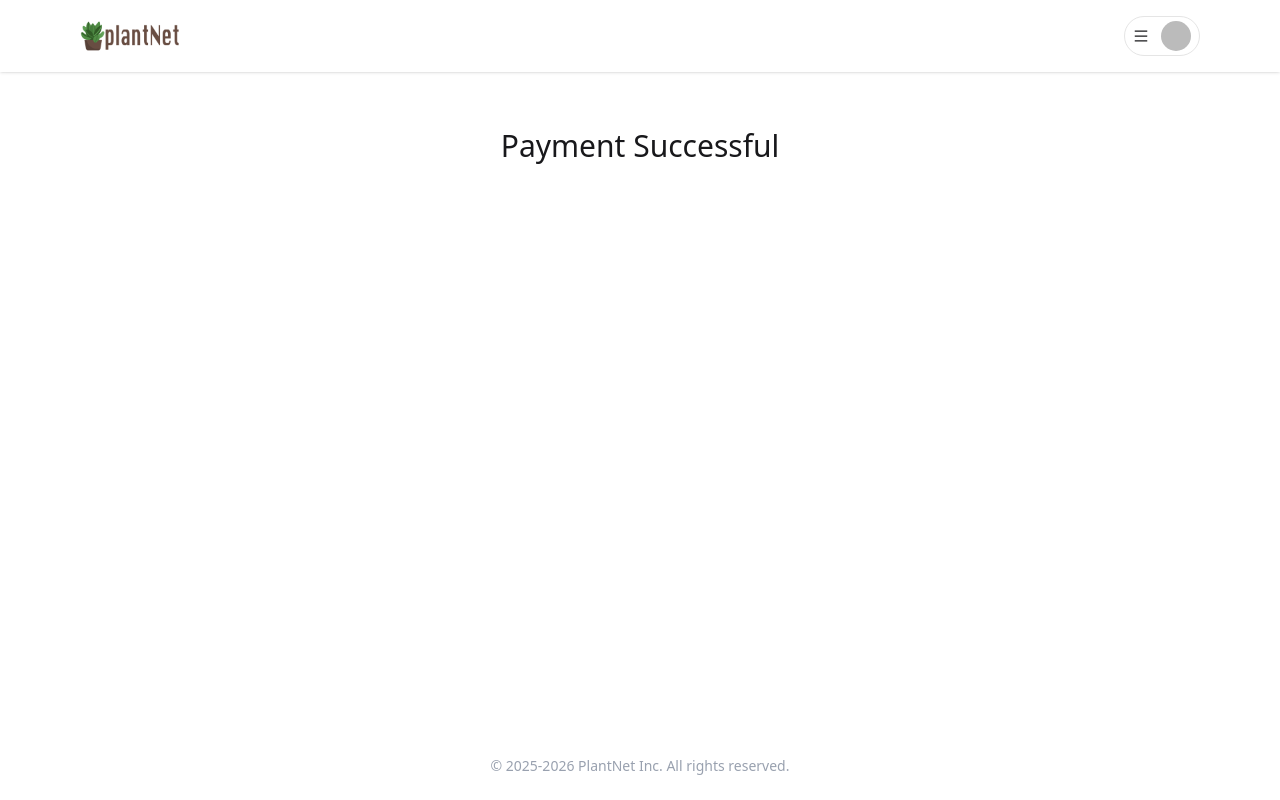
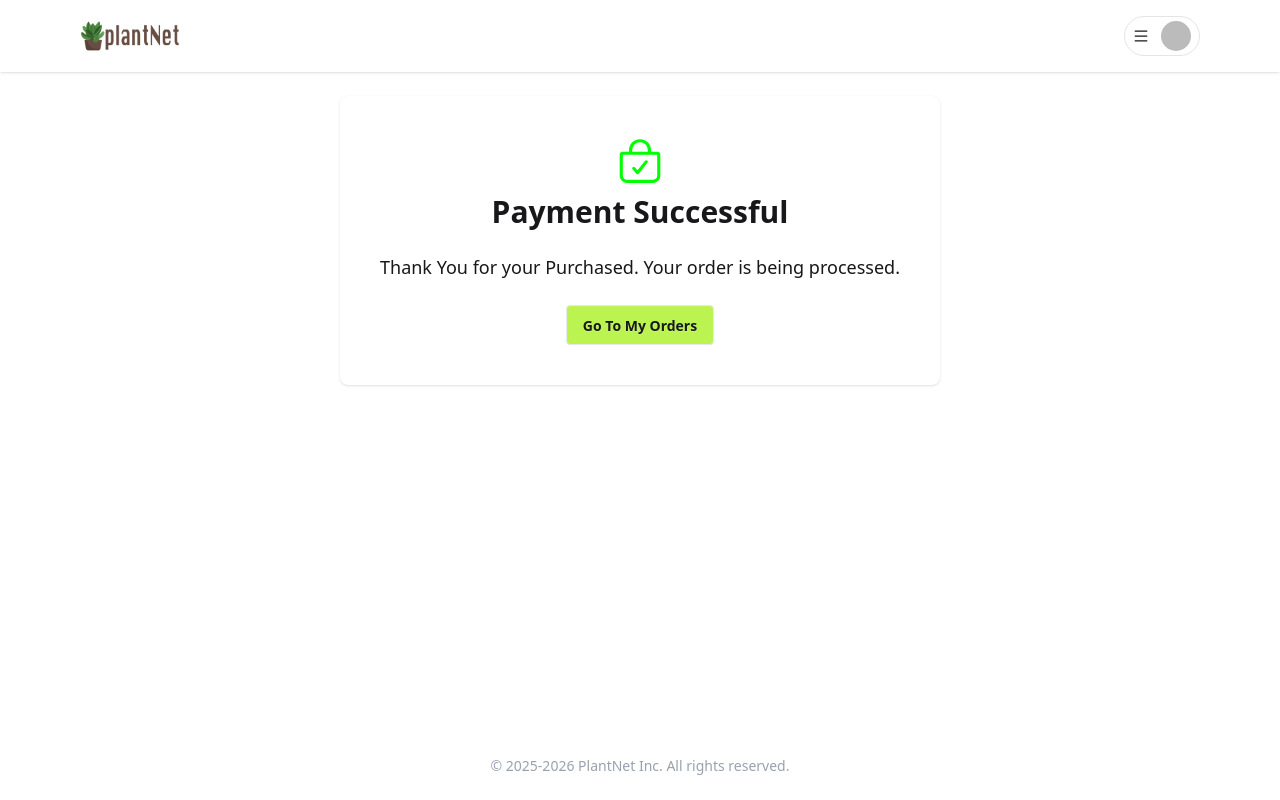
Before and after one commit to injamul007/plant-net-project-client-side, a React (Vite) app: page /payment-success in a window 1280 px wide. Built offline with nearby package versions, Linux system fonts and the light colour scheme; no server answers; sample sign-in values are in the browser's storage.

Commit message:
show payment success confirmation in a card box and give a button to my orders page in dashboard

```diff
--- a/src/pages/Payment/PaymentSuccess.jsx
+++ b/src/pages/Payment/PaymentSuccess.jsx
@@ -1,28 +1,42 @@
-import axios from 'axios';
-import React, { useEffect, useRef } from 'react';
-import { useNavigate, useSearchParams } from 'react-router';
+import axios from "axios";
+import React, { useEffect, useRef } from "react";
+import { Link, useSearchParams } from "react-router";
+import { IoBagCheckOutline } from "react-icons/io5";
 
 const PaymentSuccess = () => {
-  let [searchParams] = useSearchParams()
-  const navigate = useNavigate()
-  const calledRef = useRef(false)
+  let [searchParams] = useSearchParams();
+  const calledRef = useRef(false);
 
-  const sessionId = searchParams.get("session_id")
-  // console.log(sessionId)
+  const sessionId = searchParams.get("session_id");
 
   useEffect(() => {
-    if(!sessionId || calledRef.current)  return;
+    if (!sessionId || calledRef.current) return;
 
     calledRef.current = true;
 
-    axios.post(`${import.meta.env.VITE_API_URL}/payment-success`, {sessionId})
-
-    setTimeout(()=> {navigate('/dashboard/my-orders')},2000)
-  },[sessionId,navigate])
+    axios.post(`${import.meta.env.VITE_API_URL}/payment-success`, {
+      sessionId,
+    });
+  }, [sessionId]);
 
   return (
-    <div className='text-center lg:text-3xl md:text-2xl text-xl lg:mt-8 md:mt-6 mt-4'>
-      <h1>Payment Successful</h1>
+    <div className="flex justify-center items-center w-11/12 mx-auto">
+      <div className="card max-w-2xl bg-base-100 card-xl shadow-sm">
+        <div className="card-body text-center">
+          <div className="flex justify-center">
+            <IoBagCheckOutline size={50} color="lime" />
+          </div>
+          <h1 className="text-3xl font-bold">Payment Successful</h1>
+          <p className="my-4">
+            Thank You for your Purchased. Your order is being processed.
+          </p>
+          <div className="justify-center card-actions">
+            <Link to={"/dashboard/my-orders"}>
+              <button className="btn bg-lime-300">Go To My Orders</button>
+            </Link>
+          </div>
+        </div>
+      </div>
     </div>
   );
 };
```
